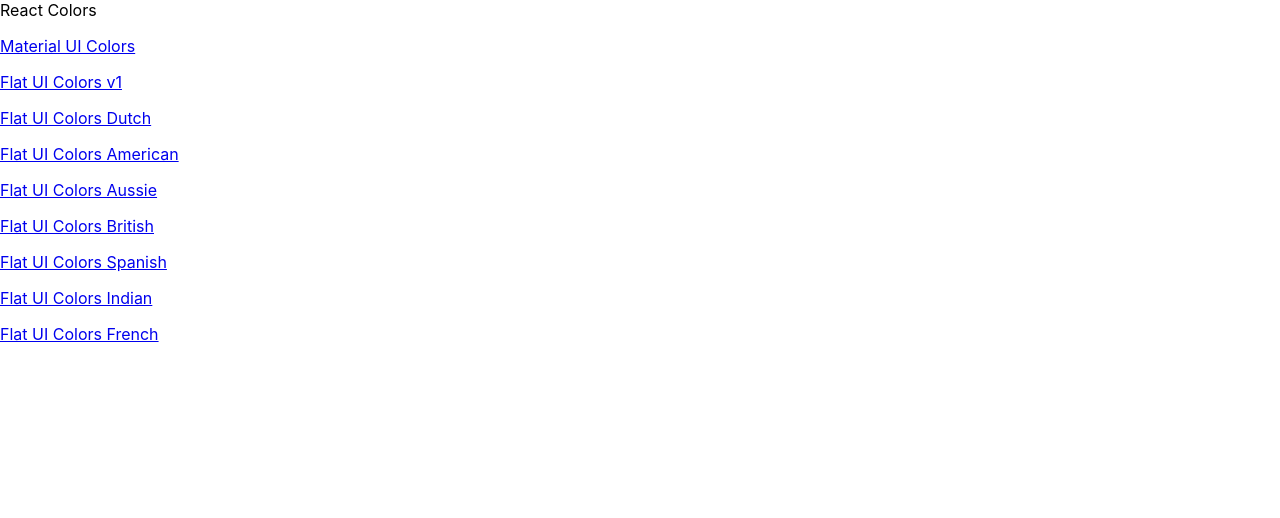
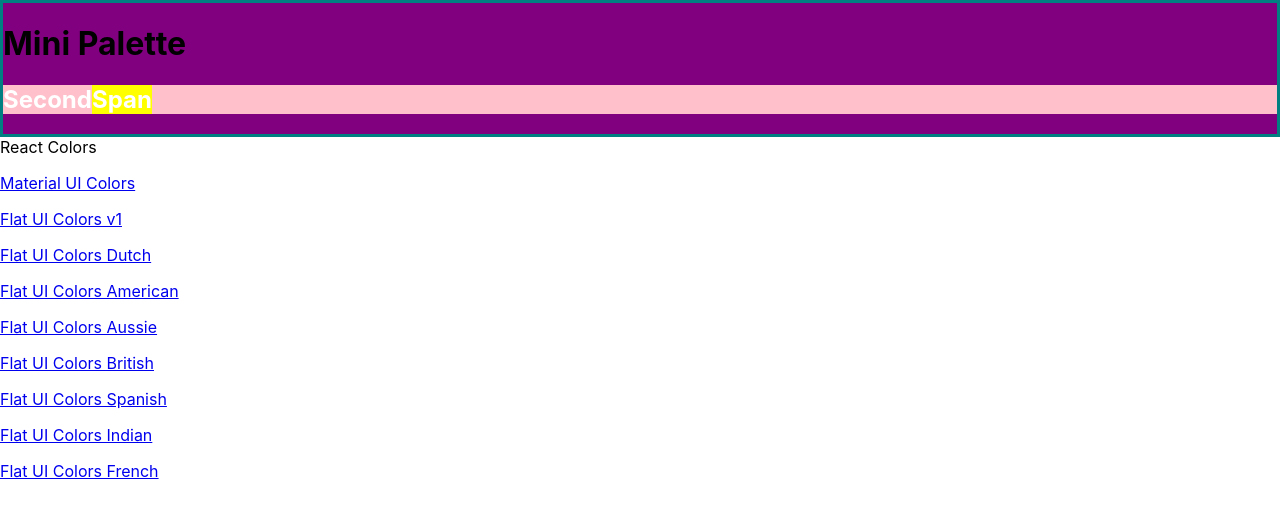
Before and after one commit to Vainakh/Colors_App, a React (Create React App) app: page / in a window 1280 px wide. Shown: the top 518 px of the page. Built offline with nearby package versions, Linux system fonts and the light colour scheme.

Commit message:
Implement HOC withStyles and style MiniPalette component

```diff
--- a/package.json
+++ b/package.json
@@ -5,6 +5,7 @@
   "dependencies": {
     "@material-ui/core": "^4.11.4",
     "@material-ui/icons": "^4.11.2",
+    "@material-ui/styles": "^4.11.4",
     "@testing-library/jest-dom": "^5.12.0",
     "@testing-library/react": "^11.2.6",
     "@testing-library/user-event": "^12.8.3",
--- /dev/null
+++ b/src/MiniPalette.js
@@ -0,0 +1,33 @@
+import React from 'react';
+import { withStyles } from '@material-ui/core/styles';
+
+const styles = {
+  main: {
+    backgroundColor: "purple",
+    border: "3px solid teal",
+  },
+  secondary: {
+    backgroundColor: "pink",
+    "& h1": {
+      color: "white",
+      "& span": {
+        backgroundColor: "yellow"
+      }
+    }
+  }
+}
+
+function MiniPalette(props) {
+  const {classes} = props;
+  console.log(classes)
+  return (
+    <div className={classes.main}>
+      <h1>Mini Palette</h1>
+      <section className={classes.secondary}>
+        <h1>Second<span>Span</span></h1>
+      </section>
+    </div>
+  )
+}
+
+export default withStyles(styles)(MiniPalette);
--- a/src/PaletteList.js
+++ b/src/PaletteList.js
@@ -1,6 +1,7 @@
 import React, {Component} from 'react';
 import './PaletteList.css';
 import {Link} from 'react-router-dom';
+import MiniPalette from './MiniPalette';
 
 class PaletteList extends Component {
 
@@ -8,6 +9,7 @@
     const {palettes} = this.props;
     return (
       <div>
+        <MiniPalette/>
          <div>React Colors</div>
          {palettes.map(palette => (
           <p>
```
